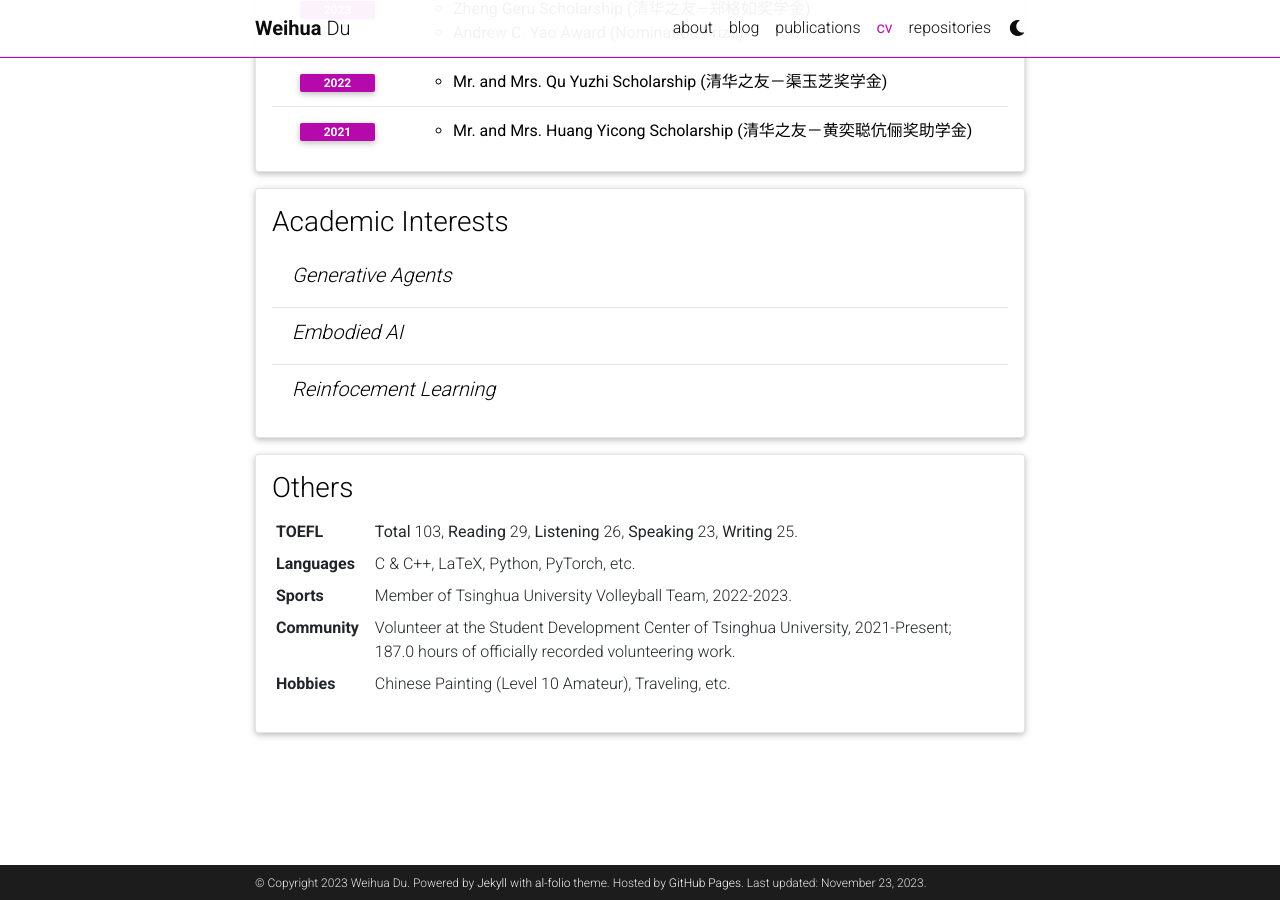
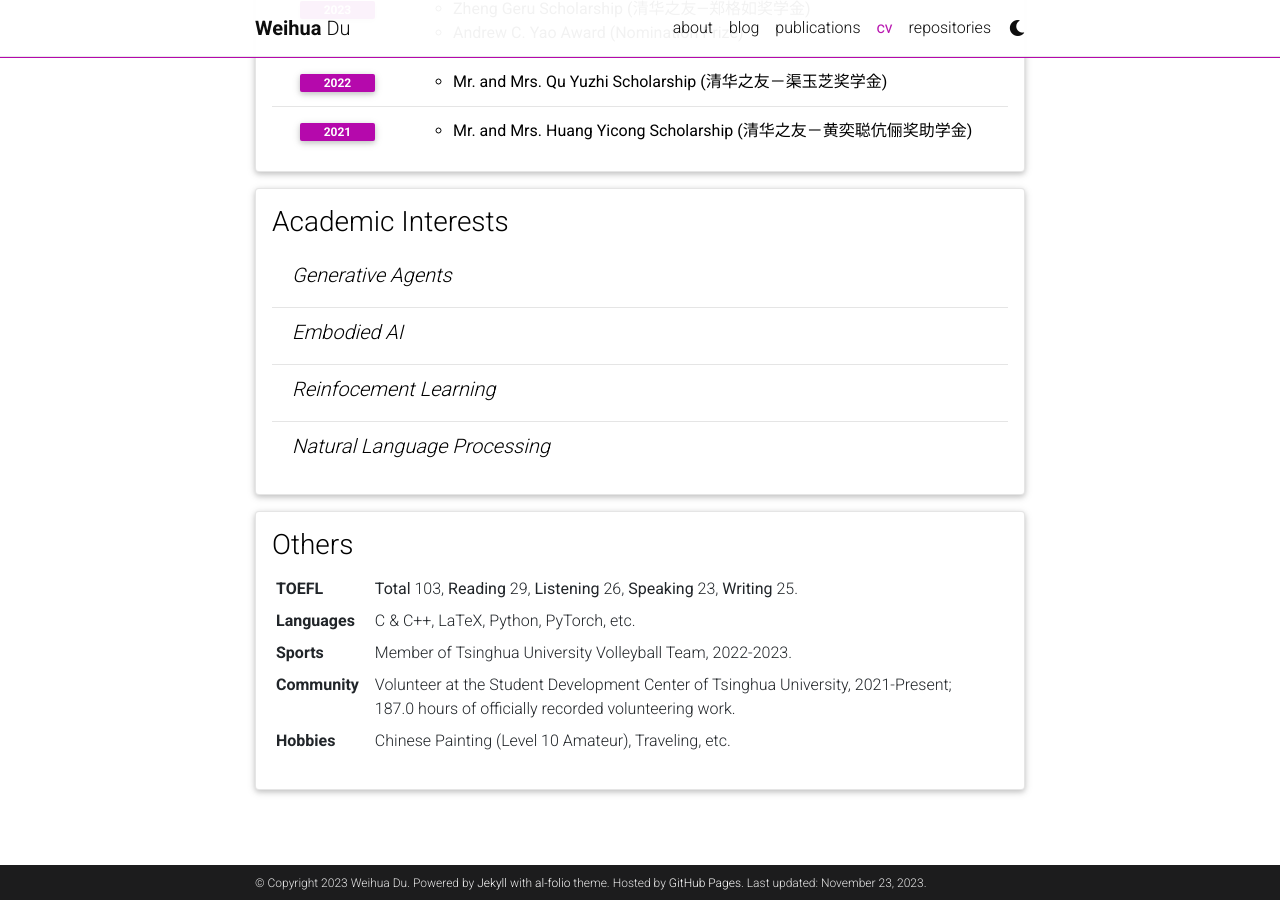
Before and after one commit to StigLidu/StigLidu.github.io, a Jekyll site: the page built from _pages/cv.md, in a window 1280 px wide and 900 px high, scrolled down 2788 px. Built offline with Jekyll 4.4.1, drawn with Linux system fonts in a browser that asks for light colours; comment, search, counter and statistics services are not loaded; a style sheet for code colours, icons or effects is not loaded.

Commit message:
[update]cv

```diff
--- a/_data/cv.yml
+++ b/_data/cv.yml
@@ -112,6 +112,7 @@
     - title: Generative Agents
     - title: Embodied AI
     - title: Reinfocement Learning
+    - title: Natural Language Processing
 
 - title: Others
   type: map
```
